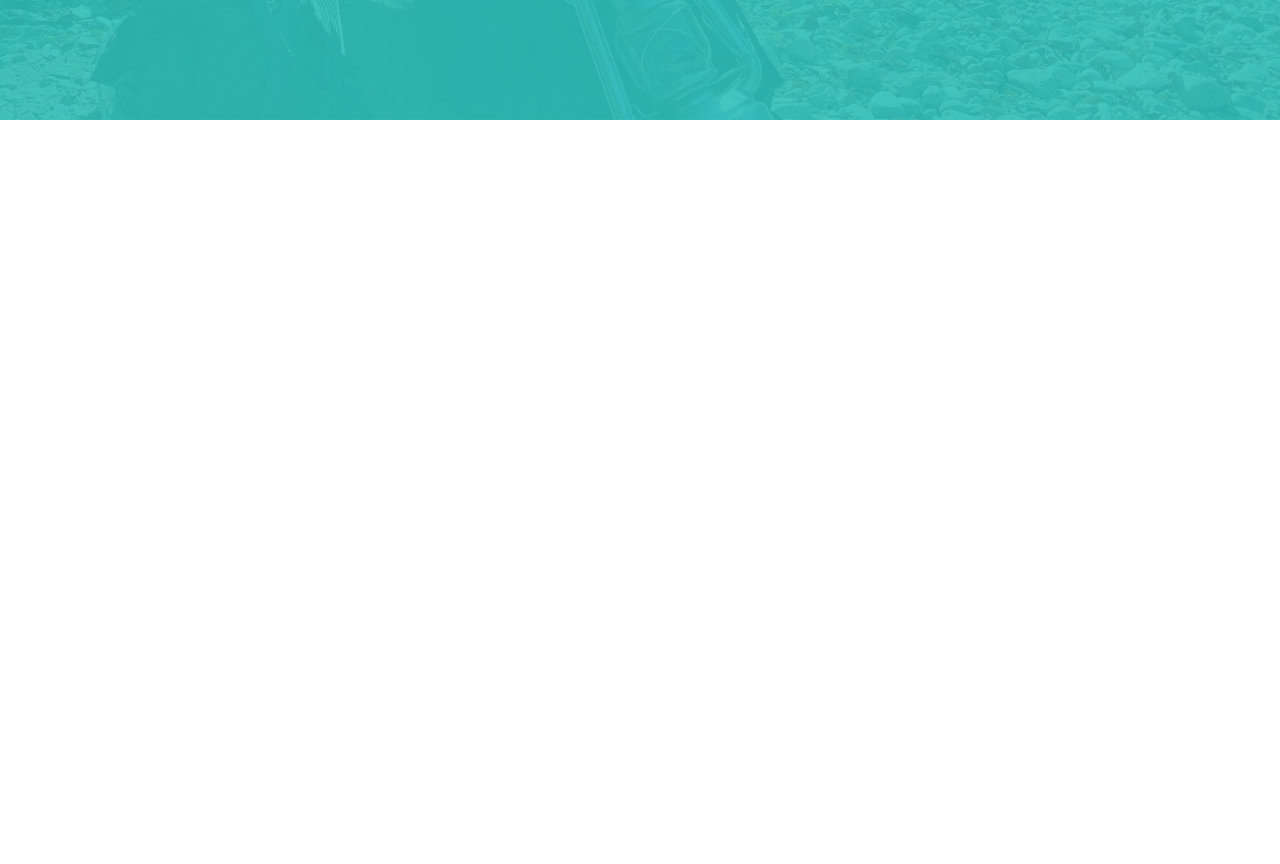
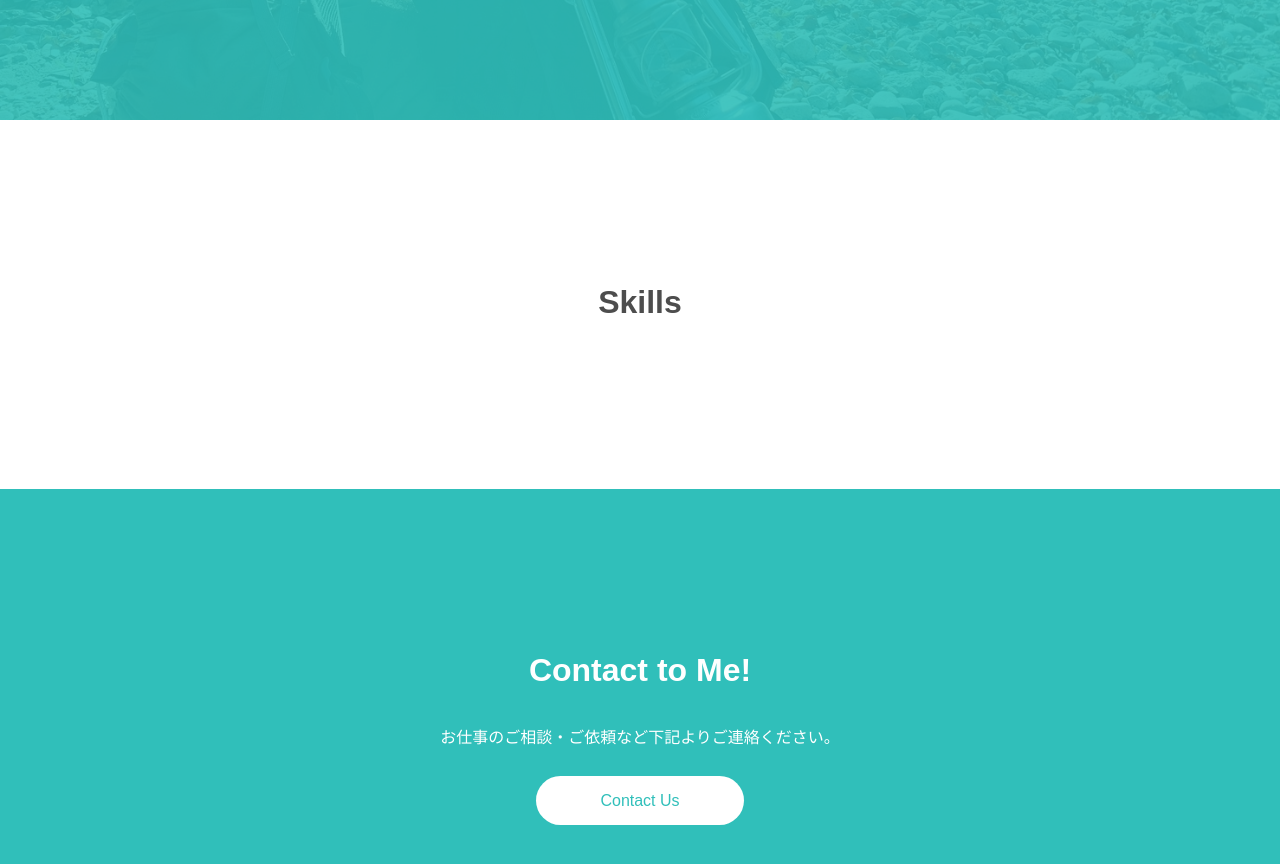
Before and after one commit to 304089/react-portfolio-site, a React (Create React App) app: page / in a window 1280 px wide. Shown: the part 680-1544 px from the top of the page. Before the commit the page ends 800 px from the top, so only its background shows below. Built offline with nearby package versions, Linux system fonts and the light colour scheme.

Commit message:
[create]コンタクト作成

```diff
--- a/src/App.css
+++ b/src/App.css
@@ -102,3 +102,52 @@
 .icon-link {
   position: relative;
 }
+
+#skills {
+  padding: 128px 0;
+  clear: both;
+}
+
+.heading {
+  margin-bottom: 32px;
+  text-align: center;
+}
+
+.skills-container {
+  display: flex;
+  flex-wrap: wrap;
+  text-align: center;
+}
+
+#contact {
+  padding: 128px 0;
+  clear: both;
+}
+
+.contact {
+  background: #30bfba;
+}
+
+.contact-contents {
+  color: white;
+  text-align: center;
+}
+
+.description {
+  font-size: 16px;
+}
+
+.btn {
+  font-family: "Space Mono", Arial, serif;
+  font-size: 16px;
+  border: none !important;
+  border-radius: 30px;
+  padding: 16px 64px;
+  text-decoration: none;
+}
+
+#contact .btn {
+  height: 54px;
+  background: #fff;
+  color: #30bfba;
+}
--- a/src/App.js
+++ b/src/App.js
@@ -1,9 +1,15 @@
 import './App.css';
 import { Header } from './components/Header';
+import { Skills } from './components/Skills';
+import { Contact } from './components/Contact';
 
 function App() {
   return (
-    <Header /> // Headerコンポーネントを呼び出す
+    <>
+      <Header />
+      <Skills />
+      <Contact />
+    </>
   );
 }
 
--- a/src/components/Contact.jsx
+++ b/src/components/Contact.jsx
@@ -0,0 +1,13 @@
+export const Contact = () => {
+  return (
+    <div id="contact" className="contact">
+      <div className="container">
+        <div className="contact-contents">
+          <h2>Contact to Me!</h2>
+          <p className="description">お仕事のご相談・ご依頼など下記よりご連絡ください。</p>
+          <a href="https://twitter.com/" className="btn">Contact Us</a>
+        </div>
+      </div>
+    </div>
+  );
+};
--- a/src/components/Skills.jsx
+++ b/src/components/Skills.jsx
@@ -0,0 +1,13 @@
+export const Skills = () => {
+  return (
+    <div id="skills">
+      <div className="container">
+        <div className="heading">
+          <h2>Skills</h2>
+        </div>
+        <div className="skills-container">
+        </div>
+      </div>
+    </div>
+  );
+};
```
